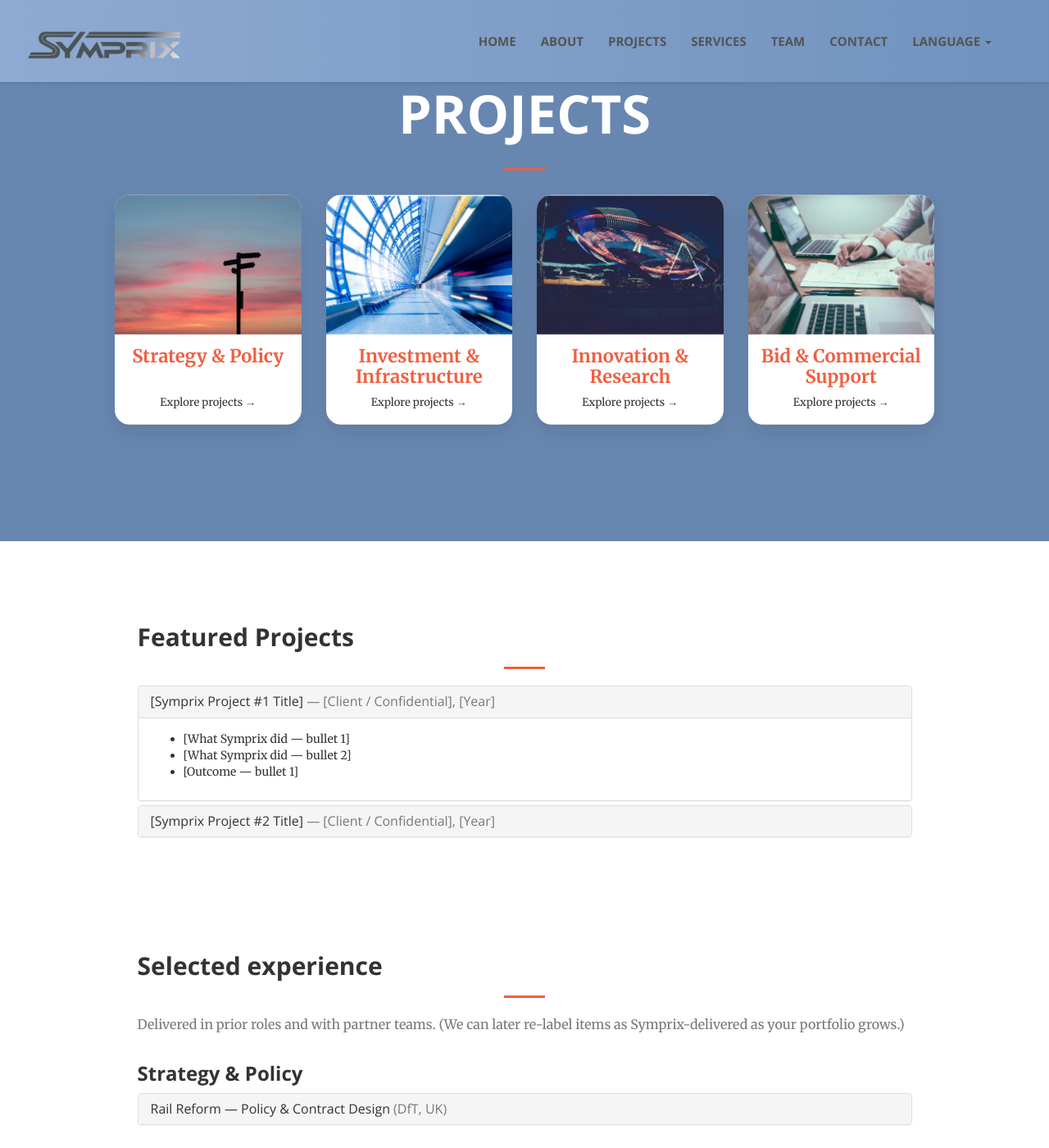
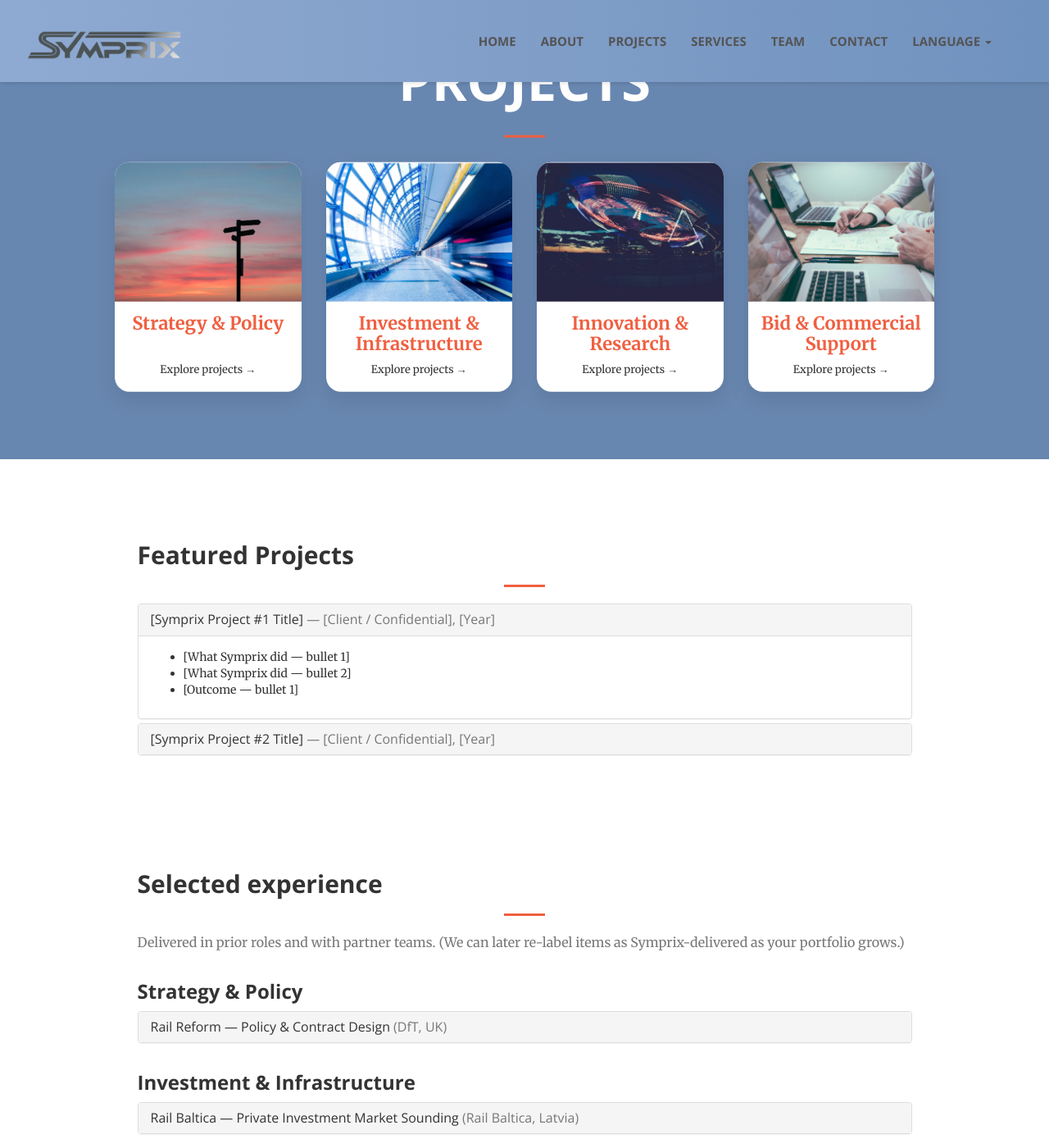
Before and after one commit to CD-Symprix/symprix, a Jekyll site: the page projects.html, which Jekyll copies as it is, in a window 1280 px wide and 1400 px high. Shown: the whole window at 82% size. Built offline with Jekyll 4.4.1, drawn with Linux system fonts in a browser that asks for light colours.

Commit message:
Reduce bottom padding in projects hero section

```diff
--- a/projects.html
+++ b/projects.html
@@ -136,7 +136,7 @@
     header.masthead.projects-hero {
       min-height: 0 !important;           /* override template vh/min-height logic */
       padding-top: 360px !important;
-      padding-bottom: 200px !important;    /* start here */
+      padding-bottom: 100px !important;    /* start here */
     }
 
     /* Set base readable colour */
```
